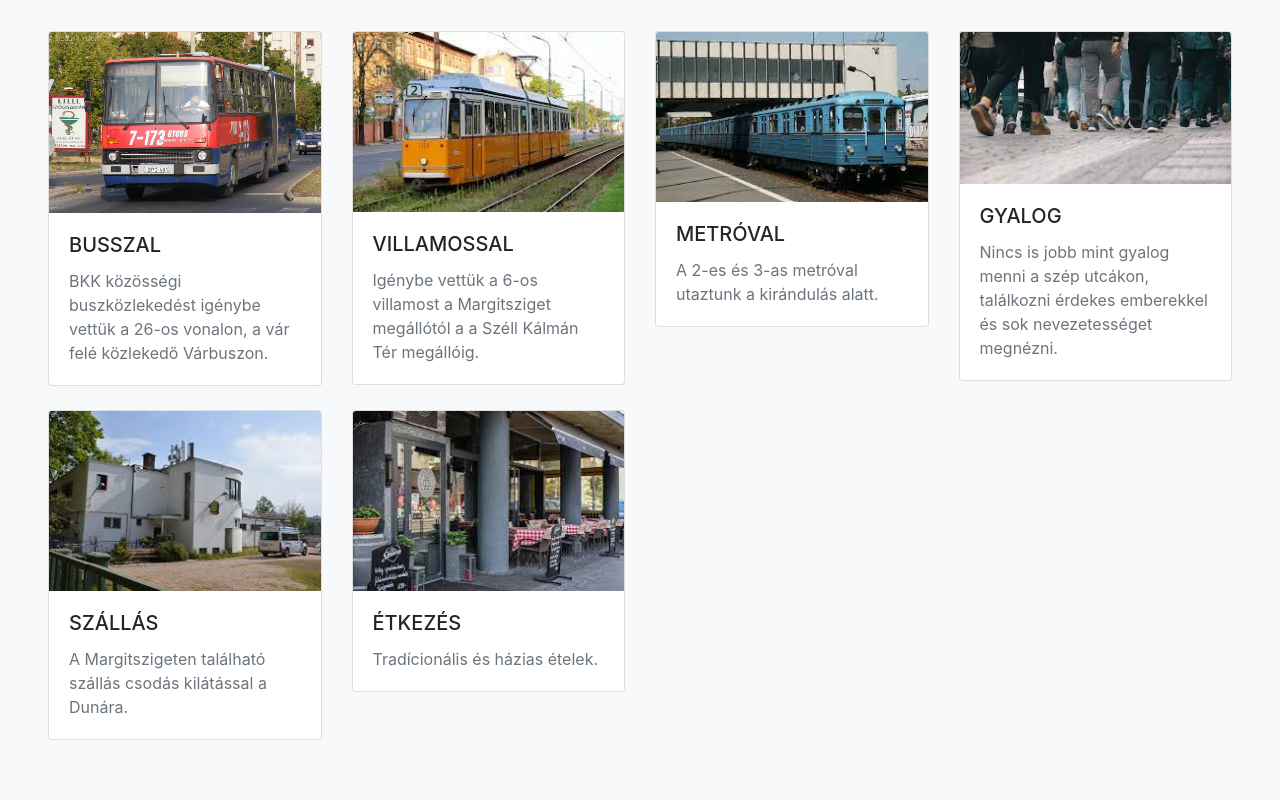
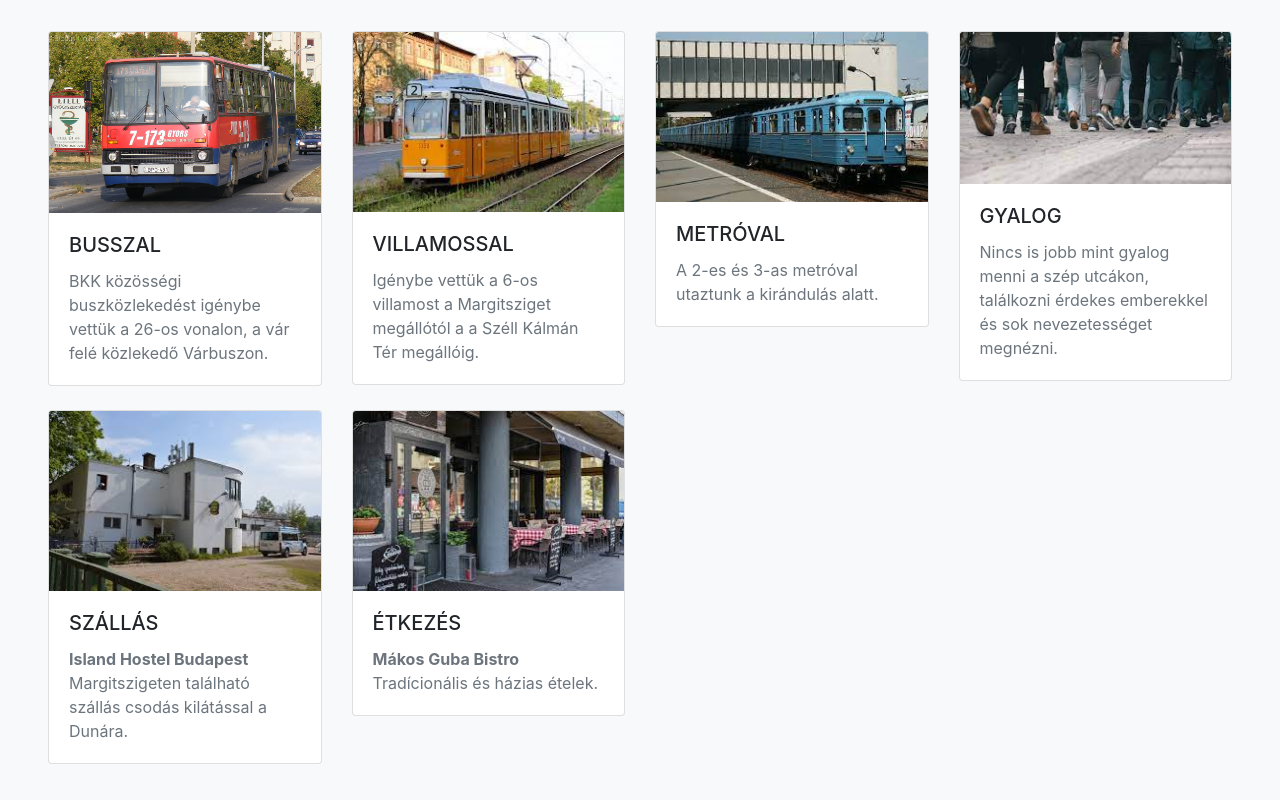
Before and after one commit to KiasAttila/Osztalykirandulas-9.B, a plain HTML site: page index.html in a window 1280 px wide. Shown: the part 1930-2730 px from the top of the page. Drawn offline with Linux system fonts and the light colour scheme.

Commit message:
lemaradt nevek beírva

```diff
--- a/index.html
+++ b/index.html
@@ -203,7 +203,8 @@
                     <div class="card-body">
                         <h5 class="card-title text-uppercase">Szállás</h5>
                         <div class="text-muted">
-                            <p class="card-text">A Margitszigeten található szállás csodás kilátással a Dunára.</p>
+                            <p class="card-text"><b>Island Hostel Budapest</b>
+                                Margitszigeten található szállás csodás kilátással a Dunára.</p>
                         </div>
                     </div>
                 </div>
@@ -214,7 +215,8 @@
                     <div class="card-body">
                         <h5 class="card-title text-uppercase">Étkezés</h5>
                         <div class="text-muted">
-                            <p class="card-text">Tradícionális és házias ételek.</p>
+                            <p class="card-text"><b>Mákos Guba Bistro</b>
+                                Tradícionális és házias ételek.</p>
                         </div>
                     </div>
                 </div>
```
